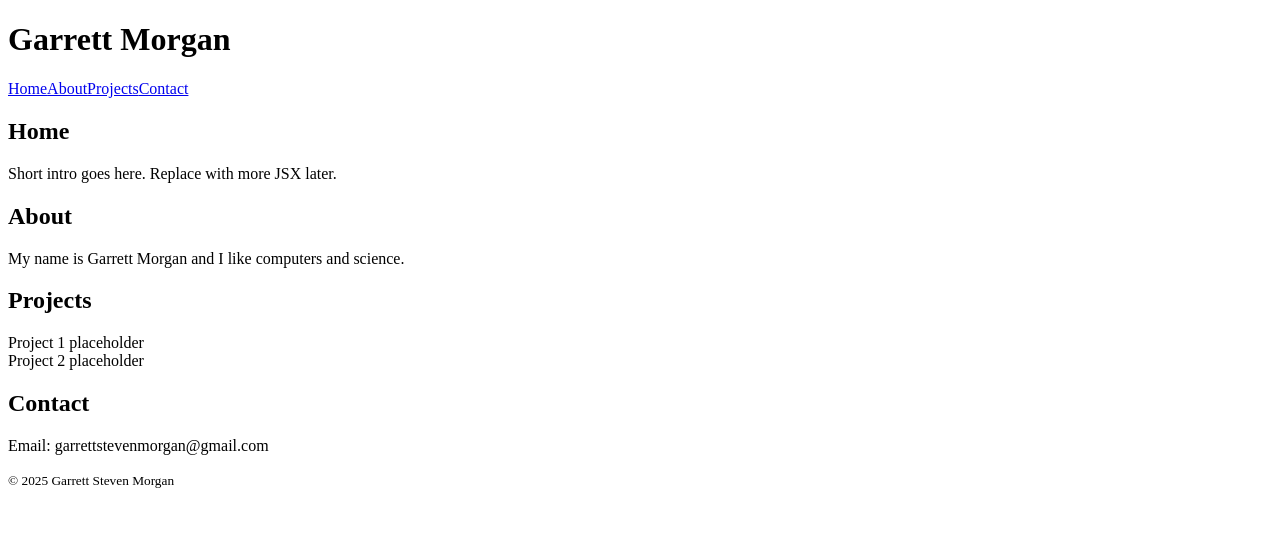
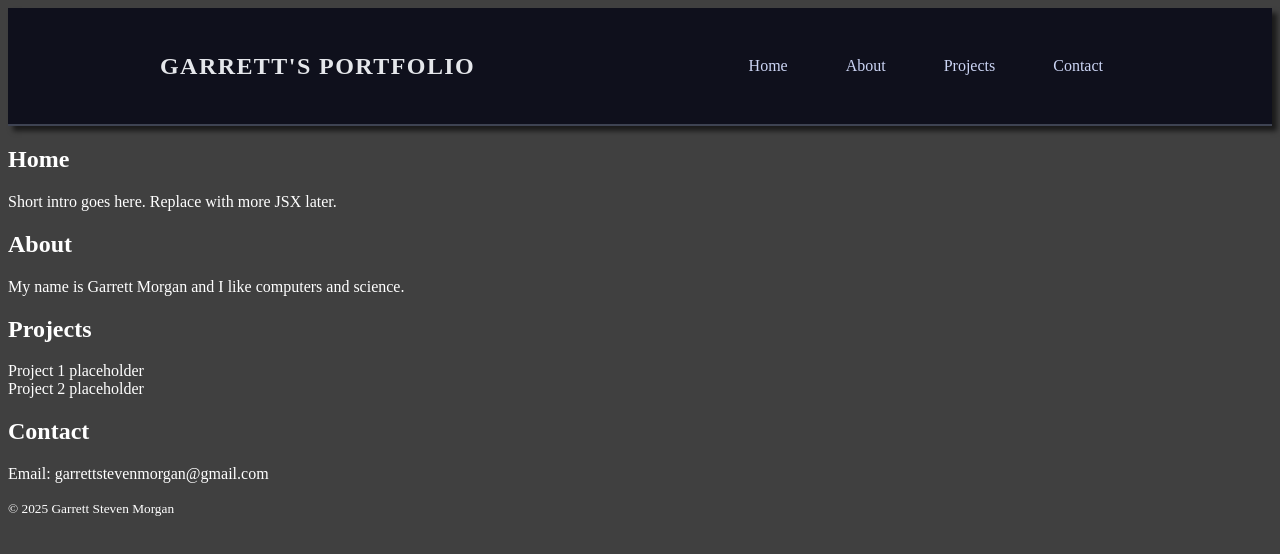
Before and after one commit to GarrettMorgan1228/Portfolio, a React (Vite) app: page / in a window 1280 px wide. Shown: the top 554 px of the page. Built offline with nearby package versions, Linux system fonts and the light colour scheme.

Commit message:
style: styled website header bar

```diff
--- a/src/App.css
+++ b/src/App.css
@@ -0,0 +1,54 @@
+body{
+    background-color: hsl(0, 0%, 25%);
+    color: hsl(0, 0%, 100%);
+    font-family: Roboto Mono;
+}
+.header{
+    position: sticky;
+    background-color: hsla(231, 41%, 7%, 0.92);
+    border-bottom: 2px solid hsla(215, 20%, 65%, 0.35);
+    box-shadow: 5px 5px 5px hsla(0, 0%, 0%, 0.6);
+}
+.inner-header{
+    max-width: 960px;
+    margin: 0 auto;
+    padding: 2rem;
+    display: flex;
+    align-items: center;
+    gap: 2rem;
+}
+.header-title{
+    margin: 0;
+    font-size: 1.5rem;
+    letter-spacing: 0.06em;
+    text-transform: uppercase;
+    color: hsl(220, 13%, 91%);
+}
+.nav{
+    flex: 1;
+    display: flex;
+    justify-content: flex-end;
+    gap: 1.5rem;
+}
+.nav-link{
+    padding: 1rem;
+    border-radius: 15px;
+    text-decoration: none;
+    border: 1px solid transparent;
+    color: hsl(226, 68%, 88%);
+    background: transparent;
+    transition: background-color 0.25s ease,
+                color 0.25s ease,
+                border-color 0.25s ease,
+                transform 0.25s ease;
+}
+.nav-link:hover{
+    background: hsla(215, 20%, 65%, 0.15);
+    background-color: hsla(215, 20%, 65%, 0.6);
+    color: hsl(210, 20%, 98%);
+    transform: translateY(-1px);
+}
+@font-face {
+    font-family: Roboto Mono;
+    src: url();
+}
--- a/src/components/Header.jsx
+++ b/src/components/Header.jsx
@@ -2,13 +2,15 @@
 function Header() {
     return(
         <header className="header">
-            <h1>Garrett Morgan</h1>
-            <nav className="nav">
-                <a href="#home">Home</a>
-                <a href="#about">About</a>
-                <a href="#projects">Projects</a>
-                <a href="#contact">Contact</a>
-            </nav>
+            <div className="inner-header">
+                <h1 className="header-title">Garrett's Portfolio</h1>
+                <nav className="nav">
+                    <a href="#home" className="nav-link">Home</a>
+                    <a href="#about" className="nav-link">About</a>
+                    <a href="#projects" className="nav-link">Projects</a>
+                    <a href="#contact" className="nav-link">Contact</a>
+                </nav>
+            </div>
         </header>
     );
 }
```
